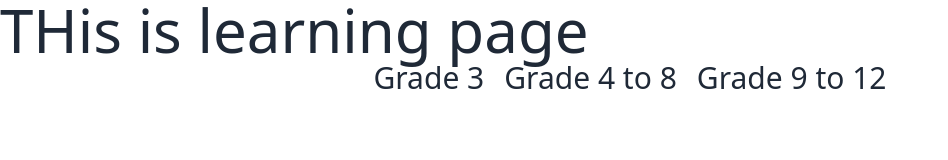
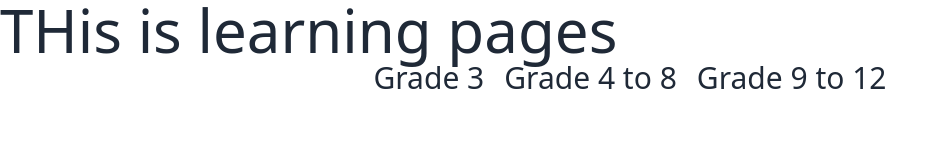
Before and after one commit to BloomingGang/knowledge-zone-client, a React (Create React App) app: page /home in a window 1280 px wide. Shown: the top 160 px of the page, without its empty margins (0-948 px from the left). Built offline with nearby package versions, Linux system fonts and the light colour scheme.

Commit message:
some changes

```diff
--- a/src/Pages/Routes/LearningProgram/LearningProgram.js
+++ b/src/Pages/Routes/LearningProgram/LearningProgram.js
@@ -4,7 +4,7 @@ import { Link, Outlet } from 'react-router-dom';
 const LearningProgram = () => {
     return (
         <section className=' text-3xl'>
-            <h1 className='text-6xl'>THis is learning page</h1>
+            <h1 className='text-6xl'>THis is learning pages</h1>
             <div className='text-center'>
             <Link  className='mr-5' to={'/home/gradeThree'}>Grade 3</Link>
             <Link className='mr-5' to={'/home/gradeEight'}>Grade 4 to 8</Link>
```
